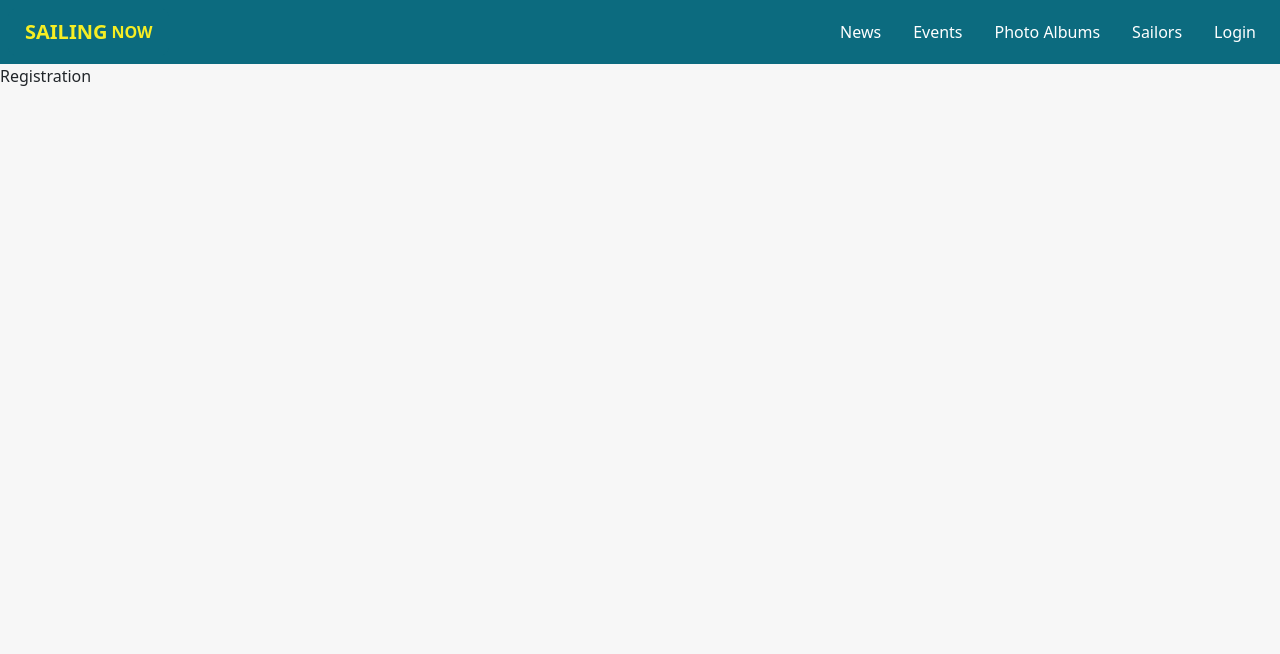
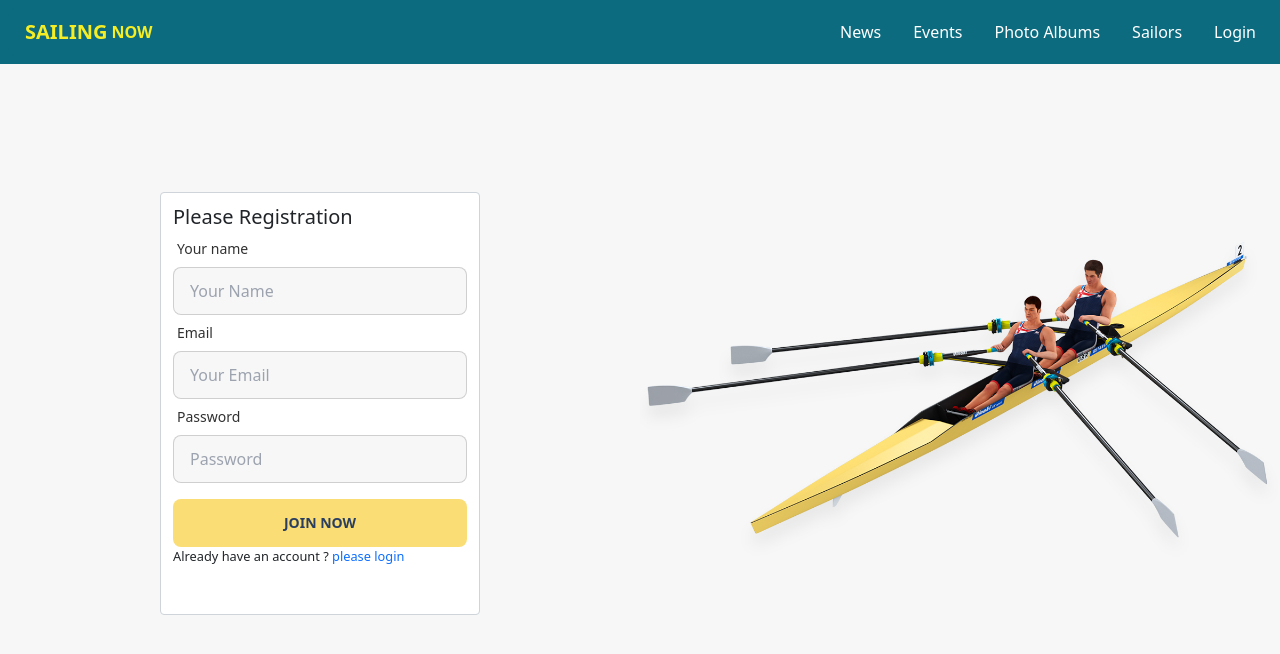
Before and after one commit to shahidul7150/sailing-now-personal-project, a React (Create React App) app: page /register in a window 1280 px wide. Shown: the top 654 px of the page. Built offline with nearby package versions, Linux system fonts and the light colour scheme.

Commit message:
create register page

```diff
--- a/src/components/Login/Login.js
+++ b/src/components/Login/Login.js
@@ -1,16 +1,16 @@
 import React from 'react';
 import landing from '../../images/landing.jpg';
 import { useForm } from 'react-hook-form';
+import { Link } from 'react-router-dom';
 const Login = () => {
   const { register, handleSubmit } = useForm();
   const onSubmit = (data) => console.log(data);
   return (
-    <div className= 'sm:grid grid-cols-1 grid lg:grid-cols-2'>
-      <div className='w-2/4 mx-auto mt-28 py-12'>
+    <div className="sm:grid grid-cols-1 grid lg:grid-cols-2">
+      <div className="w-2/4 mx-auto mt-28 py-12">
         <form onSubmit={handleSubmit(onSubmit)}>
-
-
-        <div className="form-control w-full py-12">
+          <div className="form-control w-full pb-12">
+          <h2 className='text-xl pt-1'>Please Login </h2>
             <label className="label">
               <span className="label-text">Email</span>
             </label>
@@ -30,41 +30,38 @@ const Login = () => {
               })}
             />
             <label className="label">
-                <span className="label-text">Email</span>
+              <span className="label-text">Password</span>
             </label>
             <input
-                type="email"
-                placeholder="Your Email"
+              type="password"
+              placeholder="Password"
               className="input input-bordered w-full "
-                {...register('email', {
+              {...register('password', {
                 required: {
                   value: true,
-                    message: 'Email is Required',
+                  message: 'Password is Required',
                 },
-                  pattern: {
-                    value: /[a-z0-9]+@[a-z]+\.[a-z]{2,3}/,
-                    message: 'Provide a valid Email',
+                minLength: {
+                  value: 6,
+                  message: 'Must bre 6 characters or longer',
                 },
               })}
             />
             <input
-              className="btn btn-primary w-full mt-3 "
+                 className="btn border-0 text-[#293E60] bg-[#FADD75] w-full mt-3 "
               type="submit"
               value="Login"
             />
-
+            <small>
+              New to Tools User ?{' '}
+              <Link to="/register" className="text-primary">
+                Create New Account
+              </Link>
+            </small>
           </div>
-
-
-
-
-      {/* <input {...register("firstName", { required: true, maxLength: 20 })} />
-      <input {...register("lastName", { pattern: /^[A-Za-z]+$/i })} />
-      <input type="number" {...register("age", { min: 18, max: 99 })} />
-      <input type="submit" /> */}
         </form>
       </div>
-      <div className='text-end'>
+      <div className="text-end">
         <img src={landing} alt="" />
       </div>
     </div>
--- a/src/components/Login/Register/Register.js
+++ b/src/components/Login/Register/Register.js
@@ -1,9 +1,86 @@
 import React from 'react';
+import { useForm } from 'react-hook-form';
+import { Link } from 'react-router-dom';
+import landing from '../../../images/landing.jpg'
 
 const Register = () => {
+  const { register, handleSubmit } = useForm();
+  const onSubmit = (data) => console.log(data);
   return (
-    <div>
-      Registration
+    <div className="sm:grid grid-cols-1 grid lg:grid-cols-2">
+      <div className="w-2/4 mx-auto mt-20 py-12">
+
+        <form onSubmit={handleSubmit(onSubmit)}>
+          <div className="form-control w-full pb-12">
+          <h2 className='text-xl pt-1'>Please Registration </h2>
+            <label className="label">
+              <span className="label-text">Your name</span>
+            </label>
+            <input
+              type="email"
+              placeholder="Your Name"
+              className="input input-bordered w-full "
+              {...register('name', {
+                required: {
+                  value: true,
+                  message: 'Name is Required',
+                },
+
+              })}
+            />
+            <label className="label">
+              <span className="label-text">Email</span>
+            </label>
+            <input
+              type="email"
+              placeholder="Your Email"
+              className="input input-bordered w-full "
+              {...register('email', {
+                required: {
+                  value: true,
+                  message: 'Email is Required',
+                },
+                pattern: {
+                  value: /[a-z0-9]+@[a-z]+\.[a-z]{2,3}/,
+                  message: 'Provide a valid Email',
+                },
+              })}
+            />
+            <label className="label">
+              <span className="label-text">Password</span>
+            </label>
+            <input
+              type="password"
+              placeholder="Password"
+              className="input input-bordered w-full "
+              {...register('password', {
+                required: {
+                  value: true,
+                  message: 'Password is Required',
+                },
+                minLength: {
+                  value: 6,
+                  message: 'Must bre 6 characters or longer',
+                },
+              })}
+            />
+            <input
+              className="btn border-0 text-[#293E60] bg-[#FADD75] w-full mt-3 "
+              type="submit"
+              value="Join Now"
+            />
+            <small>
+              Already have an account ?{' '}
+              <Link to="/login" className="text-primary">
+               please login
+              </Link>
+            </small>
+          </div>
+        </form>
+      </div>
+      <div className="text-end">
+        <img src={landing} alt="" />
+      </div>
     </div>
   );
 };
```
Lines whose indentation alone changed are shown as unchanged.
